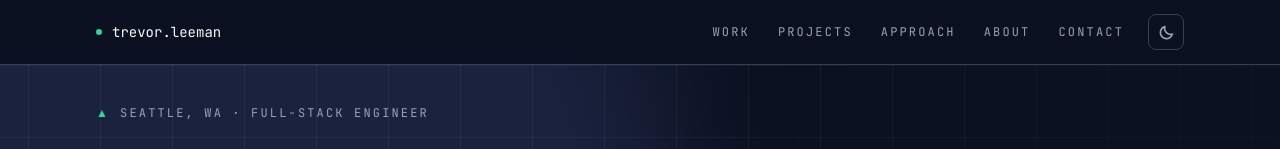
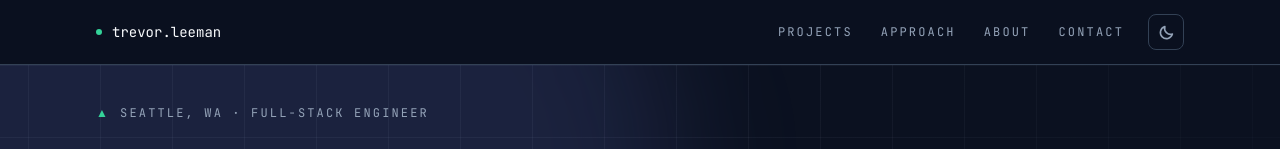
Before and after one commit to TrevorLeeman/trevorleeman.com, a Next.js app: page / in a window 1280 px wide. Shown: the top 149 px of the page. Built offline with nearby package versions, Linux system fonts and the light colour scheme.

Commit message:
Point the Projects nav link at OSRS Exchange
Drop the Work item so the nav has one entry for the flagship section, and
rename the tic tac toe anchor to intermission since it no longer answers
to Projects.

```diff
--- a/src/components/header/Navigation.tsx
+++ b/src/components/header/Navigation.tsx
@@ -8,8 +8,7 @@ type NavigationItem = {
 };
 
 const navigationList: NavigationItem[] = [
-  { label: 'Work', href: '/#work' },
-  { label: 'Projects', href: '/#projects', className: 'hidden md:block' },
+  { label: 'Projects', href: '/#work' },
   { label: 'Approach', href: '/#approach', className: 'hidden md:block' },
   { label: 'About', href: '/#about', className: 'hidden md:block' },
   { label: 'Contact', href: '/#contact' },
--- a/src/components/homepage/TicTacToe.tsx
+++ b/src/components/homepage/TicTacToe.tsx
@@ -250,12 +250,12 @@ const PlayableBoard = () => {
 
 /** An unnumbered aside between the serious sections: play, not portfolio. */
 const TicTacToe = () => (
-  <section id="projects" aria-labelledby="projects-title" className="border-t border-line py-12 sm:py-14">
+  <section id="intermission" aria-labelledby="intermission-title" className="border-t border-line py-12 sm:py-14">
     <div className="container-page">
       <Reveal className="flex flex-col items-start gap-8 sm:flex-row sm:items-center sm:justify-between">
         <div className="max-w-xl">
           <p className="font-mono text-xs uppercase tracking-label text-muted">✕ ◯ · intermission</p>
-          <h2 id="projects-title" className="mt-4 font-display text-xl font-bold tracking-tight text-ink sm:text-2xl">
+          <h2 id="intermission-title" className="mt-4 font-display text-xl font-bold tracking-tight text-ink sm:text-2xl">
             Tic Tac Toe, from the pre-AI era.
           </h2>
           <p className="mt-3 max-w-[58ch] text-sm leading-relaxed sm:text-base">
```
